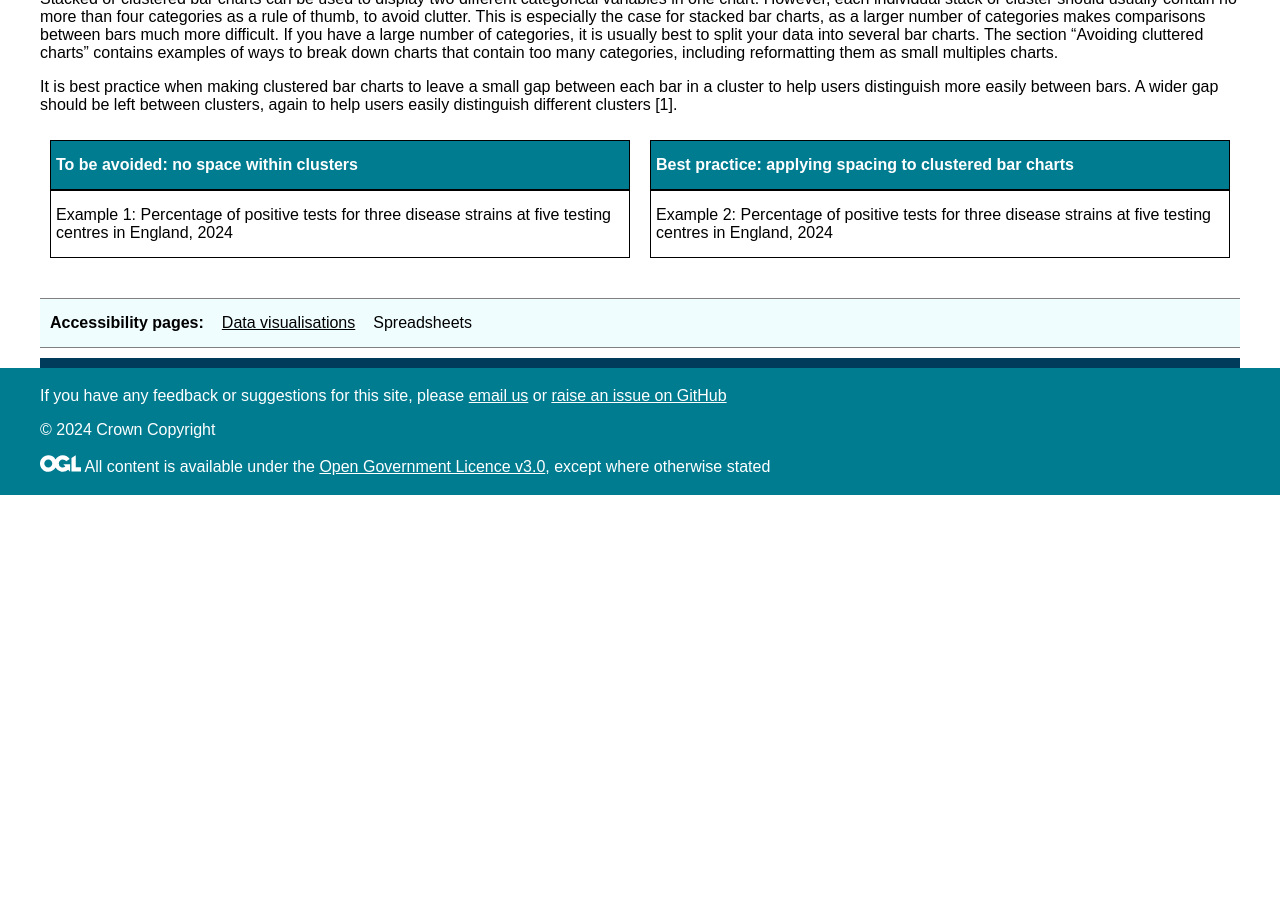
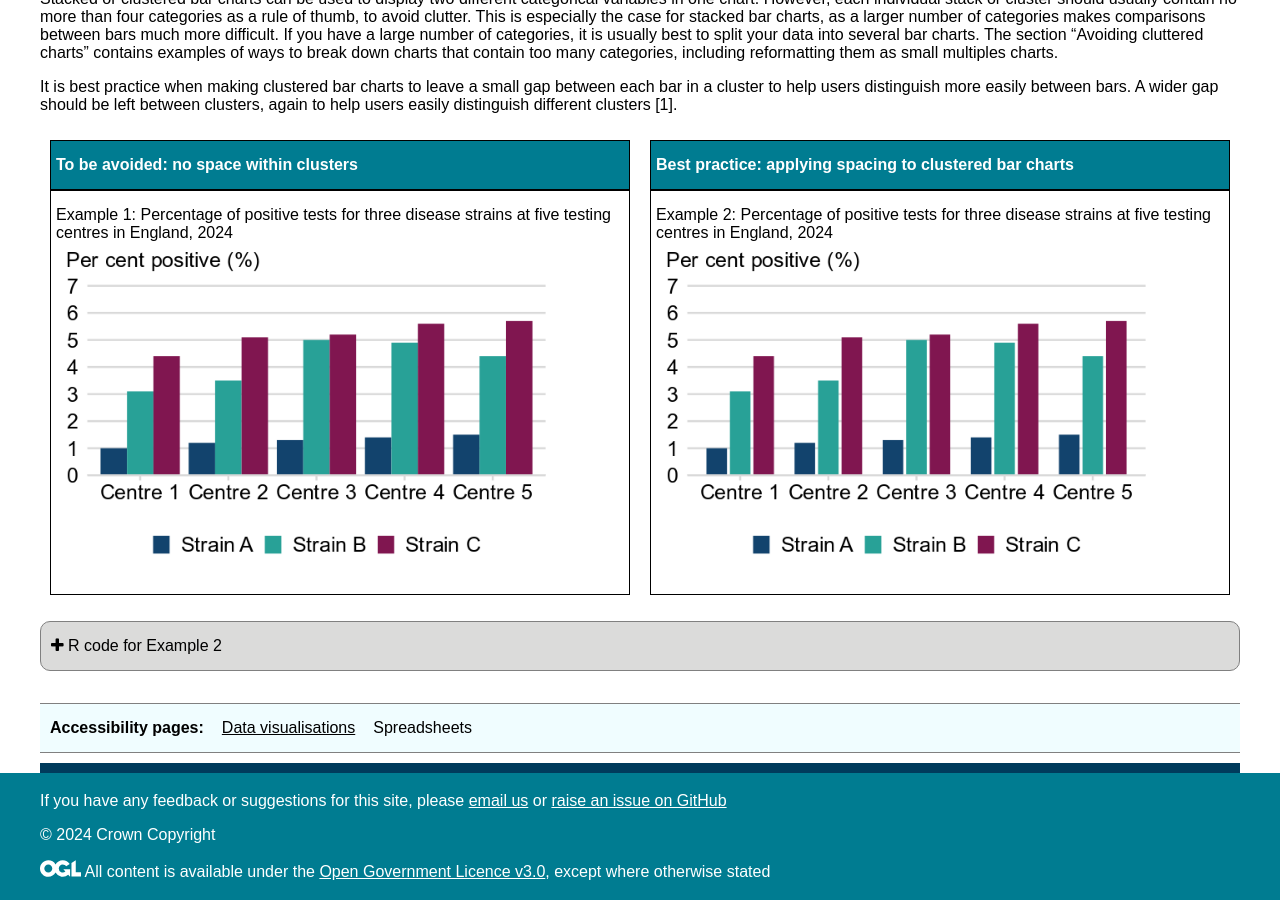
Before and after one commit to BenCuff/github-pages-test, a Jekyll site: the page built from docs/data-vis.md, in a window 1280 px wide and 900 px high, scrolled down 1213 px. Built offline with Jekyll 4.4.1, drawn with Linux system fonts in a browser that asks for light colours; before the commit the page ends 1708 px from its top, so only the background shows below that; some of the changed lines change nothing that is shown.

Commit message:
fixing bugs

````diff
--- a/docs/data-vis.md
+++ b/docs/data-vis.md
@@ -181,14 +181,48 @@ It is best practice when making clustered bar charts to leave a small gap betwee
 
 {% capture card_content_1 %}
 Example 1: Percentage of positive tests for three disease strains at five testing centres in England, 2024
-    <img src="assets/img/Example 1.png" width="500px" alt="">
+    <img src="assets/img/Data viz/Example 1.png" width="500px" alt="">
 {% endcapture %}
 
 {% capture card_content_2 %}
 Example 2: Percentage of positive tests for three disease strains at five testing centres in England, 2024
+   <img src="assets/img/Data viz/Example 2.png" width="500px" alt="">
 {% endcapture %}
 
 {% include cards-container-start.html %}
   {% include card.html content=card_content_1 title="To be avoided: no space within clusters " %}
   {% include card.html content=card_content_2 title="Best practice: applying spacing to clustered bar charts" %}
 {% include cards-container-end.html %}
+
+
+{% capture expandable_content_2 %}
+```
+# Create data frame:
+df <- data.frame(Strain = c(rep("Strain A", 5), rep("Strain B", 5), rep("Strain C", 5)),
+                Centre = c(rep(c("Centre 1", "Centre 2", "Centre 3", "Centre 4", "Centre 5"))),
+                Positivity = c(1, 1.2, 1.3, 1.4, 1.5, 3.1, 3.5, 5, 4.9, 4.4, 4.4, 5.1, 5.2, 5.6, 5.7),
+                check.names = F)
+
+# Load ggplot2 package:
+library(ggplot2)
+
+# Make chart:
+ggplot(df, aes(x = Centre, y = Positivity, fill = Strain)) +
+  geom_bar(stat = "identity",
+           position = position_dodge(0.8),
+           width = 0.7) +
+  scale_y_continuous(breaks = seq(0, 7, 1),
+                     expand = expansion(mult = c(0, 0.02)),
+                     limits = c(0, 7)) +
+  scale_fill_manual(values = af_colours(type = "categorical", n = 3)) +
+  labs(subtitle = "Per cent positive (%)",
+       x = NULL,
+       y = NULL) +
+  theme_af(font_size = 20,
+            legend.position = "bottom",
+            tick_mark = "x")
+```
+{% endcapture %}
+{% include expandable-block-start.html %}
+  {% include expandable-section.html number="2" content=expandable_content_1 title="R code for Example 2" %}
+  {% include expandable-block-end.html %}
````
